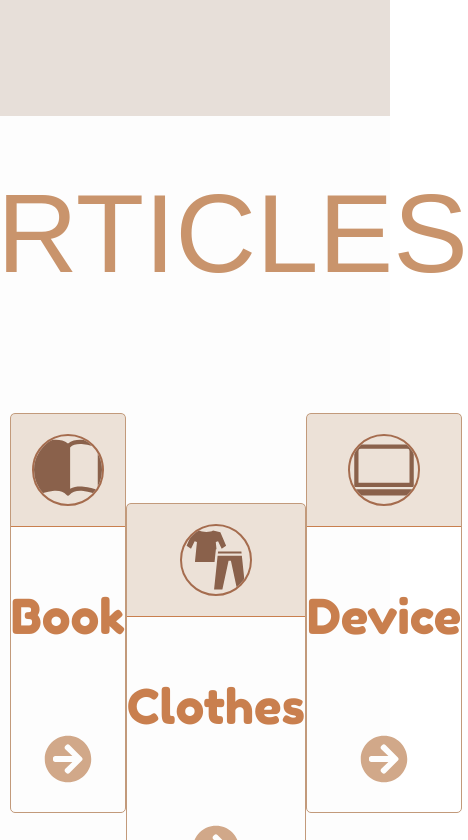
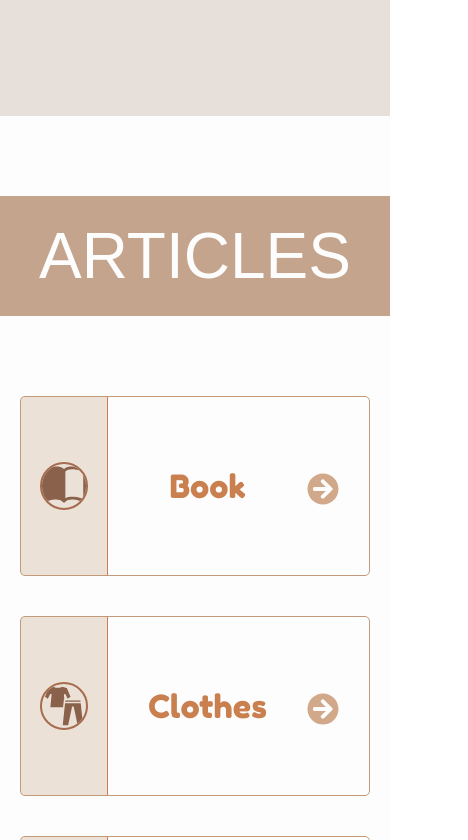
Before and after one commit to modern-agile-team/idu-market-react, a React (Create React App) app: page / in a window 390 px wide. Shown: the part 1824-2664 px from the top of the page, 468 px wide, since content can reach past the window. Built offline with nearby package versions, Linux system fonts and the light colour scheme; a web font is replaced by a local one.

Commit message:
Add(minjae/HomeArticles): Home Articles Section 반응형 구현 #29

```diff
--- a/src/scss/pages/home/_articles.scss
+++ b/src/scss/pages/home/_articles.scss
@@ -12,12 +12,14 @@
         padding-bottom: 120px;
     }
 }
+
 .article-box {
     width: 100%;
     display: flex;
     justify-content: space-around;
     align-items: center;
 }
+
 .article-title {
     position: relative;
     margin-bottom: 40px;
@@ -25,6 +27,7 @@
     font-family: 'Thasadith', sans-serif;
     color: #c9946c;
 }
+
 .article-item-box {
     width: 300px;
     height: 400px;
@@ -84,3 +87,108 @@
         top: -30px;
     }
 }
+
+/* 0 ~ 970 : 테블릿1  */
+@media screen and (max-width: 970px) {
+    .article-item-box {
+        width: 230px;
+        height: 330px;
+        .article-item-icon {
+            svg{
+                font-size: 3.5rem;
+            }
+        }
+        .article-item-title {
+            font-size: 2.5rem;
+        }
+        .article-btn {
+            font-size: 2rem;
+            margin-top: 10px;
+        }
+    }
+}
+
+/* 0 ~ 768px : 테블릿2 */
+@media screen and (max-width: 768px){
+    .home-articles {
+        .container {
+            width: 100%;
+        }
+    }
+    .article-box {
+        flex-direction: column;
+        padding: 20px;
+    }
+    .article-title {
+        position: relative;
+        width: 100%;
+        height: 120px;
+        text-align: center;
+        background: #c4a48c;
+        color: #fdfdfd;
+        align-items: center;
+        font-size: 4rem;
+        line-height: 120px;
+        margin-top: 150px;
+    }
+    .article-item-box {
+        width: 100%;
+        height: 200px;
+        flex-direction: row;
+        margin: 30px;
+        justify-content: space-between;
+
+        .article-item-icon {
+            padding: 0;
+            width: 20%;
+            height: 100%;
+            border-bottom: none;
+            border-right: 1px solid #c97f4e;
+        }
+
+        .article-item-title {
+            margin: 0;
+            font-size: 3rem;
+        }
+
+        .article-btn {
+            margin-right: 30px;
+        }
+
+        &.box1{
+            top: 0;
+        }
+        &.box2{
+            top: 0;
+        }
+        &.box3{
+            top: 0;
+        }
+    }
+}
+
+/* 0 ~ 480px : 모바일1 */
+@media screen and (max-width: 480px) {
+    .article-title {
+        margin-top: 80px;
+    }
+
+    .article-item-box {
+        height: 180px;
+        margin: 20px;
+
+        &:hover {
+            transform: translateY(-10px);
+        }
+        .article-item-icon {
+            width: 25%;
+            svg {
+                font-size: 3rem;
+            }
+        }
+
+        .article-item-title {
+            font-size: 2rem;
+        }
+    }
+}
```
